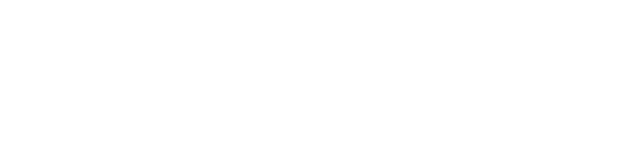
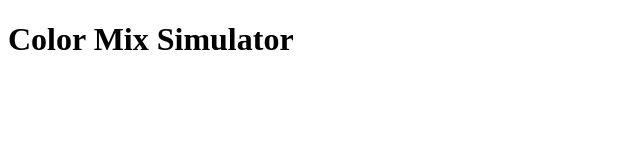
Before and after one commit to charafoualid/FutureColor, a plain HTML site: page index.html in a window 1280 px wide. Shown: the whole page, without its empty margins (0-640 px from the left). Drawn offline with Linux system fonts and the light colour scheme.

Commit message:
Added heading, changed mapstructure

```diff
--- a/index.html
+++ b/index.html
@@ -6,6 +6,6 @@
     <title>Color Mix Simulator</title>
 </head>
 <body>
-
+    <h1>Color Mix Simulator</h1>
 </body>
 </html>
```
